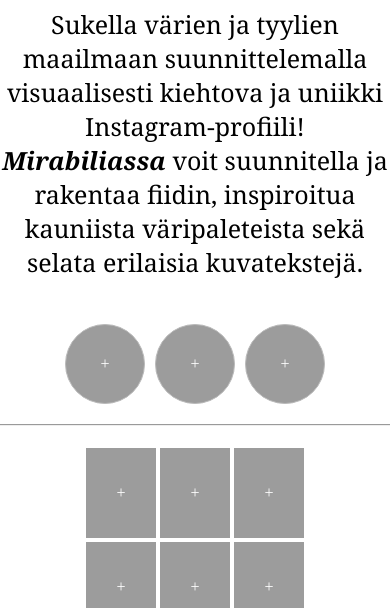
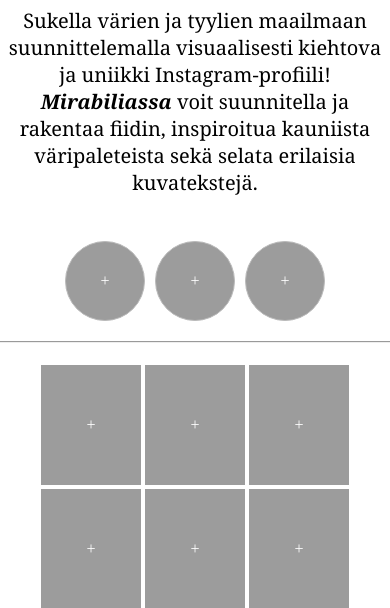
Before and after one commit to valeria-igorevna/Mirabilia, a plain HTML site: page index.html in a window 390 px wide. Shown: the part 175-783 px from the top of the page. Drawn offline with Linux system fonts and the light colour scheme.

Commit message:
styles.css

```diff
--- a/styles.css
+++ b/styles.css
@@ -294,13 +294,18 @@ input[type="file"] {
 
 @media screen and (min-width: 300px) and (max-width: 1024px) {
 .img-label {
-    width: 70px;
-    height: 90px;
+    width: 100px;
+    height: 120px;
 }
 
 h1 {
     font-size: 60px;
+    font-weight: bold;
     }
+
+p {
+    font-size: 20px;
+}
 }
 
 /*################################*/
```
